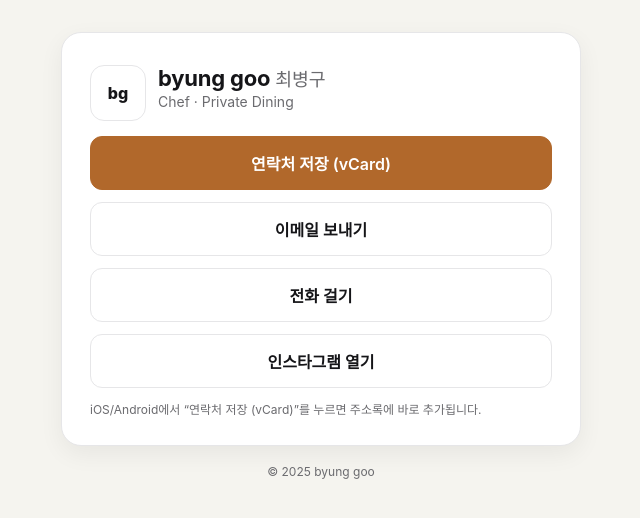
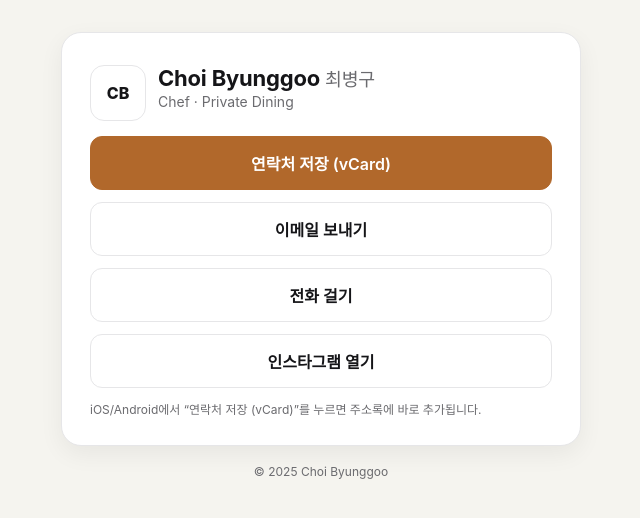
Before and after one commit to gracemju-stack/byunggoo, a plain HTML site: page index.html in a window 1280 px wide. Shown: the whole page, without its empty margins (319-959 px from the left). Drawn offline with Linux system fonts and the light colour scheme.

Commit message:
Add files via upload

```diff
--- a/index.html
+++ b/index.html
@@ -3,12 +3,12 @@
 <head>
   <meta charset="utf-8">
   <meta name="viewport" content="width=device-width,initial-scale=1">
-  <title>byung goo · Contact</title>
+  <title>Choi Byunggoo · Contact</title>
   <meta name="description" content="셰프 명함 · 즉시 연락 · 연락처 저장 (이메일/전화/인스타그램)">
-  <meta property="og:title" content="byung goo · Contact">
+  <meta property="og:title" content="Choi Byunggoo · Contact">
   <meta property="og:description" content="이메일/전화/인스타그램 · 연락처 저장(vCard)">
   <meta property="og:type" content="profile">
-  <meta property="profile:first_name" content="byung goo">
+  <meta property="profile:first_name" content="Byunggoo">
   <meta property="profile:last_name" content="Choi">
   <style>
     :root {
@@ -75,9 +75,9 @@
   <div class="wrap">
     <div class="card">
       <div class="header">
-        <div class="avatar">bg</div>
+        <div class="avatar">CB</div>
         <div>
-          <h1>byung goo <small style="font-weight:500;color:var(--muted)">최병구</small></h1>
+          <h1>Choi Byunggoo <small style="font-weight:500;color:var(--muted)">최병구</small></h1>
           <div class="role">Chef · Private Dining</div>
         </div>
       </div>
@@ -91,7 +91,7 @@
 
       <div class="note">iOS/Android에서 “연락처 저장 (vCard)”를 누르면 주소록에 바로 추가됩니다.</div>
     </div>
-    <div class="footer">© 2025 byung goo</div>
+    <div class="footer">© 2025 Choi Byunggoo</div>
   </div>
 </body>
 </html>
```
Also changed, not shown: 1 other file.
